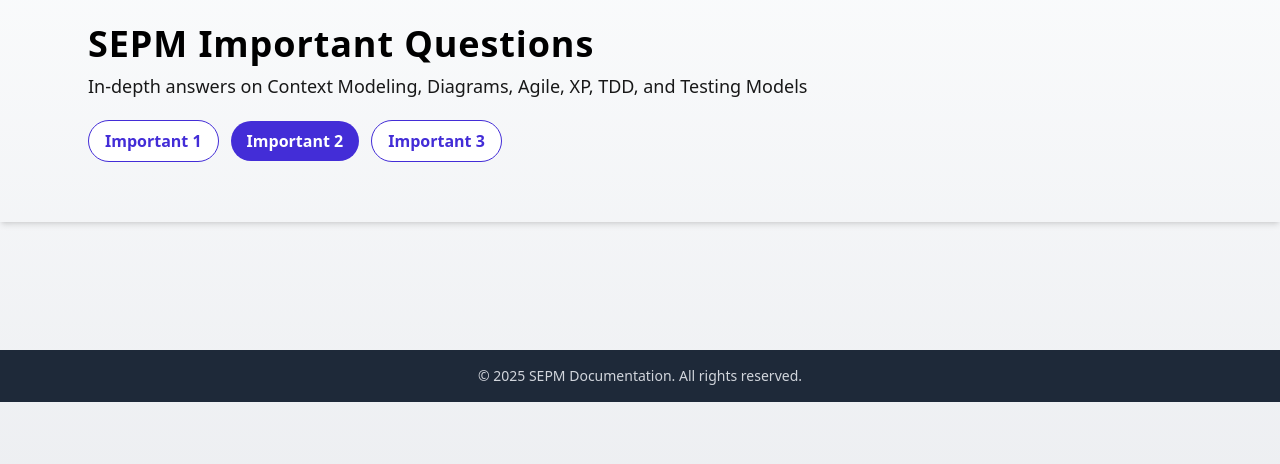
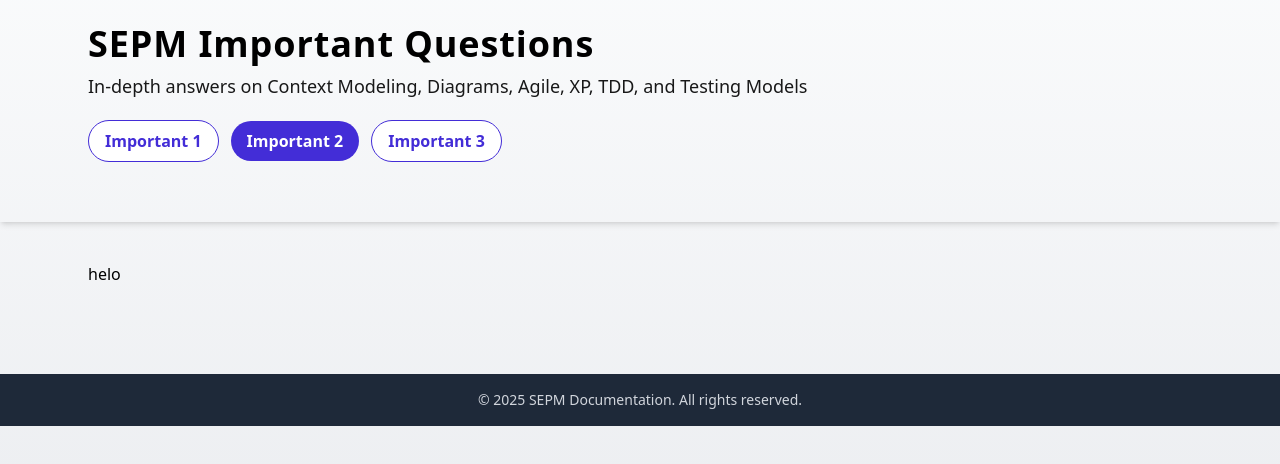
Before and after one commit to NITHINKR06/ImpoortantQuestions, a Next.js app: page /mse2/mes in a window 1280 px wide. Both pictures are taken after a click on the button "Important 2". Shown: the top 464 px of the page. Built offline with nearby package versions, Linux system fonts and the light colour scheme.

Commit message:
This contain all the improtant question of mses

```diff
--- a/src/app/mse2/mes/imp2.jsx
+++ b/src/app/mse2/mes/imp2.jsx
@@ -3,7 +3,7 @@ import React from 'react'
 export default function Imp2() {
   return (
     <div>
-
+        helo
     </div>
   )
 }
--- a/src/app/mse2/mes/imp3.jsx
+++ b/src/app/mse2/mes/imp3.jsx
@@ -3,7 +3,7 @@ import React from 'react'
 export default function Imp3() {
   return (
     <div>
-
+        hlo
     </div>
   )
 }
```
